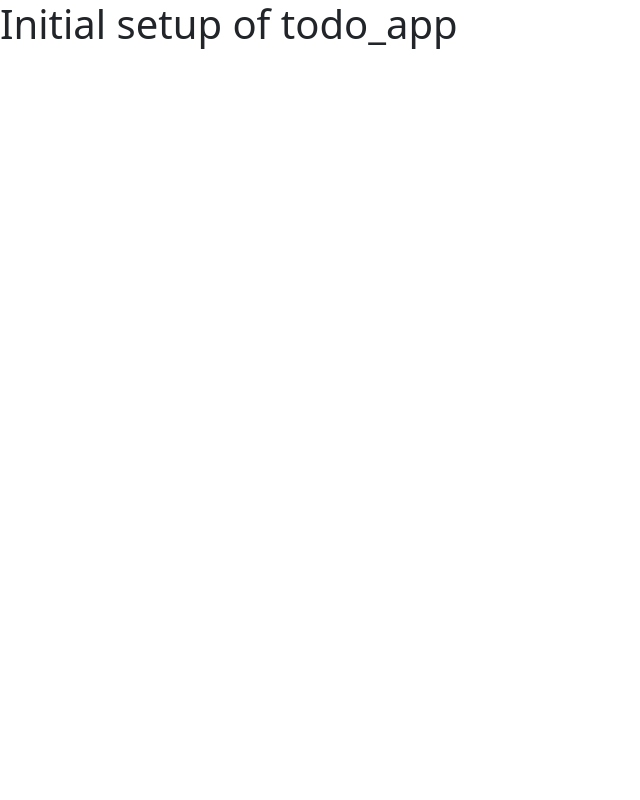
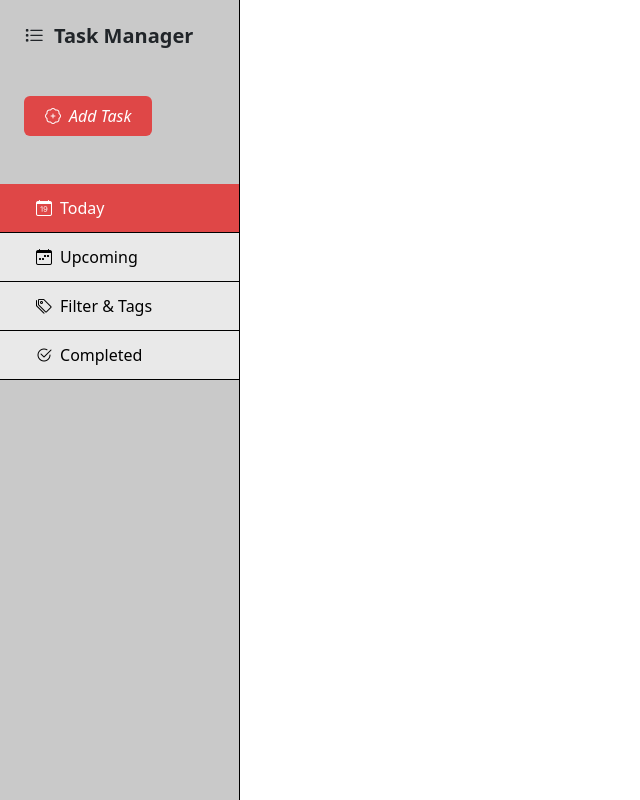
Before and after one commit to star-steve-01/react-practice-projects, a React (Vite) app in the folder todo_app/: page / in a window 1280 px wide. Shown: the whole page, without its empty margins (0-640 px from the left). Built offline with nearby package versions, Linux system fonts and the light colour scheme.

Commit message:
feat(todo_app/sidebar): finish initial design of sidebar
- sidebar container and button components added
- current active tab context created and set value at root App.tsx
- transitioning active tab with buttons added

```diff
--- a/todo_app/src/App.tsx
+++ b/todo_app/src/App.tsx
@@ -1,7 +1,16 @@
+import { useState } from "react";
+import Sidebar from "./components/Sidebar.tsx";
+import { ActiveTabContext } from "./context/ActiveTabContext.tsx";
+
 function App() {
+
+  const [activeTab, setActiveTab] = useState(0);
+
   return(
     <>
-      <h1>Initial setup of todo_app</h1>
+      <ActiveTabContext value={{ activeTab, setActiveTab }}>
+        <Sidebar />
+      </ActiveTabContext>
     </>
   );
 }
--- /dev/null
+++ b/todo_app/src/components/Sidebar.tsx
@@ -0,0 +1,29 @@
+import "../css/sidebar.css";
+import SidebarBtn from "./SidebarBtn.tsx";
+
+function Sidebar() {
+  return(
+    <div id="sidebar-container">
+      {/* title of sidebar */}
+      <h5 className="my-4 ms-4">
+        <b><i className="bi bi-list-task"></i>&ensp;Task Manager</b>
+      </h5>
+
+      {/* add task btn */}
+      <button id="add-task-btn" className="btn my-4 ms-4">
+        <i className="bi bi-patch-plus">&ensp;Add Task</i>
+      </button>
+      <br></br>
+
+      {/* side bar buttons as tabs list */}
+      <div className="my-4">
+        <SidebarBtn label="Today" iconName="calendar-date" activeTabIndex={0} />
+        <SidebarBtn label="Upcoming" iconName="calendar-week" activeTabIndex={1} />
+        <SidebarBtn label="Filter & Tags" iconName="tags" activeTabIndex={2} />
+        <SidebarBtn label="Completed" iconName="check2-circle" activeTabIndex={3} />
+      </div>
+    </div>
+  );
+}
+
+export default Sidebar;
--- /dev/null
+++ b/todo_app/src/components/SidebarBtn.tsx
@@ -0,0 +1,30 @@
+import { useContext } from "react";
+import { ActiveTabContext } from "../context/ActiveTabContext.tsx";
+
+type SidebarBtnProps = {
+  label: string,
+  iconName: string,
+  activeTabIndex: number
+}
+
+function SidebarBtn(props: SidebarBtnProps) {
+
+  const { activeTab, setActiveTab } = useContext(ActiveTabContext);
+  const { label, iconName, activeTabIndex } = props;
+  const iconClassName = `bi bi-${iconName}`;
+  const btnClassName = (activeTab == activeTabIndex) ? "sidebar-btn-active" : "sidebar-btn";
+
+  return(
+    <>
+      <button className={btnClassName}
+        onClick={() => setActiveTab(activeTabIndex)}
+      >
+        <div className="ps-4">
+          <i className={iconClassName}></i>&ensp;{label}
+        </div>
+      </button>
+    </>
+  );
+}
+
+export default SidebarBtn;
--- /dev/null
+++ b/todo_app/src/context/ActiveTabContext.tsx
@@ -0,0 +1,11 @@
+import { createContext, type Dispatch, type SetStateAction } from "react";
+
+type ActiveTabContextValue = {
+  activeTab: number,
+  setActiveTab: Dispatch<SetStateAction<number>>
+}
+
+export const ActiveTabContext = createContext<ActiveTabContextValue>({
+  activeTab: 0,
+  setActiveTab: () => {}
+});
--- /dev/null
+++ b/todo_app/src/css/sidebar.css
@@ -0,0 +1,35 @@
+#sidebar-container {
+    position: absolute;
+    left: 0;
+    width: 240px;
+    height: 100vh;
+    background-color: #c9c9c9;
+    border-right: 1px solid black;
+}
+
+#add-task-btn {
+    background-color: rgb(223, 71, 71);
+    color: white;
+    padding: 7px 20px 7px 20px;
+}
+
+.sidebar-btn, .sidebar-btn-active {
+    width: 100%;
+    text-align: start;
+    background-color: #e9e9e9;
+    padding: 12px;
+    border-radius: 0;
+    border: 0;
+    border-bottom: 1px solid black;
+}
+
+.sidebar-btn-active {
+    background-color: rgb(223, 71, 71);
+    color: white;
+}
+
+.sidebar-btn:hover {
+    background-color: rgb(235, 120, 120);
+    color: white;
+    transition: 0.2s ease;
+}
```
